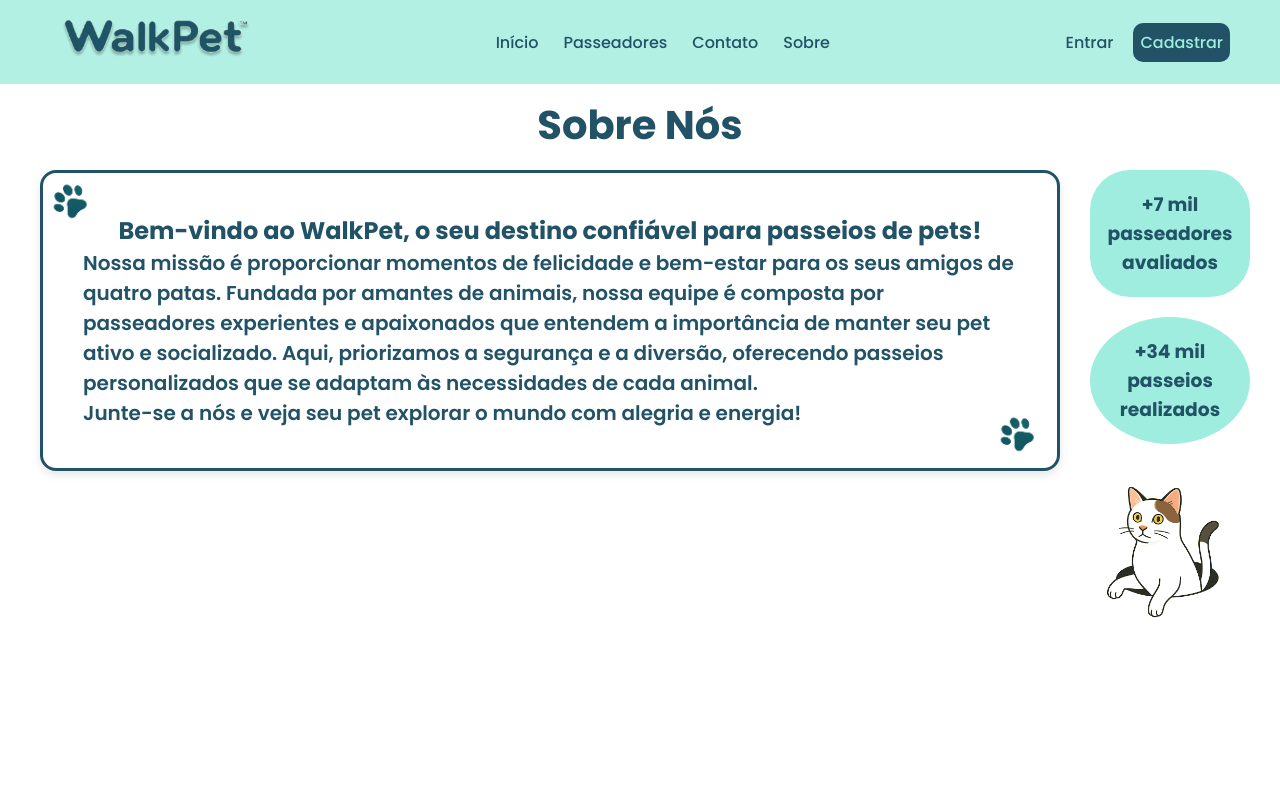
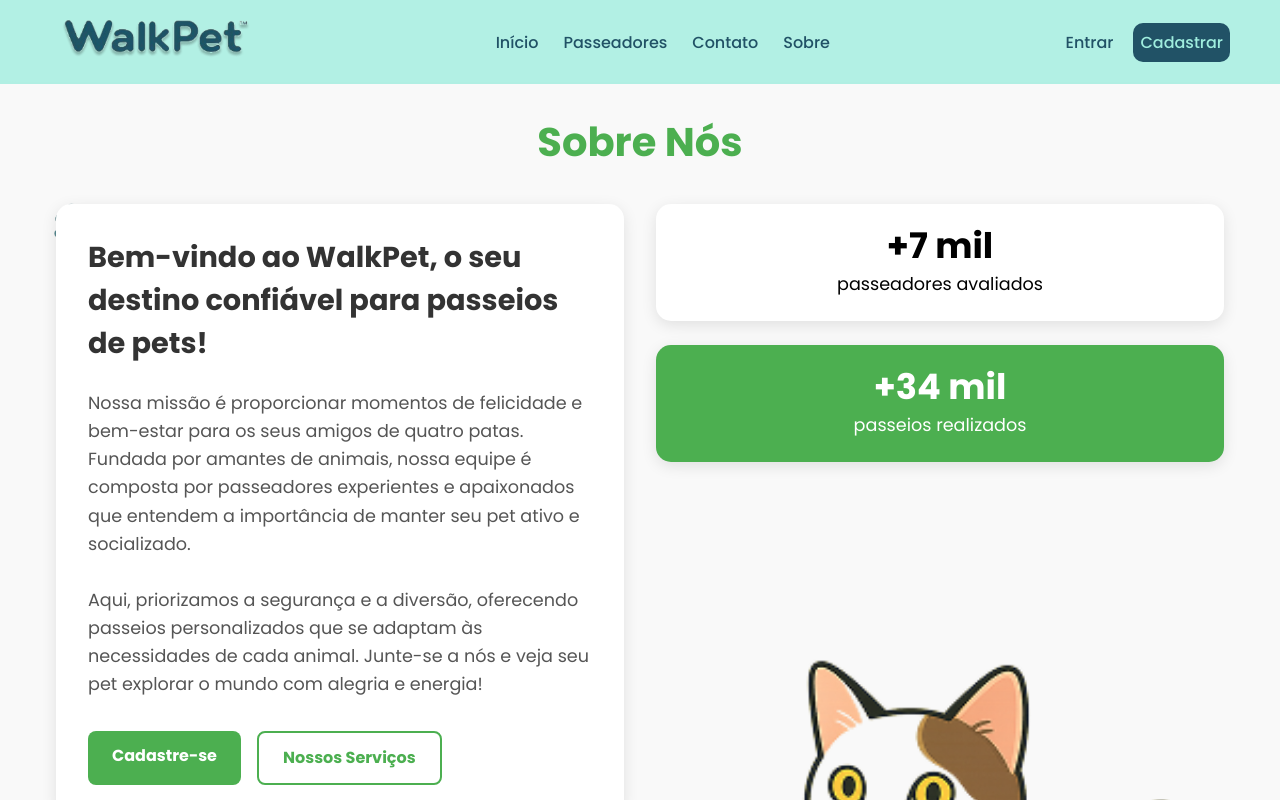
Before and after one commit to marcelloabritta/WalkPet, a React (Vite) app in the folder app-walkpet/: page /sobre in a window 1280 px wide. Shown: the top 800 px of the page. Built offline with nearby package versions, Linux system fonts and the light colour scheme.

Commit message:
Sobre Nós

```diff
--- a/app-walkpet/src/pages/SobreNos/index.jsx
+++ b/app-walkpet/src/pages/SobreNos/index.jsx
@@ -1,39 +1,49 @@
-
 import React from 'react';
-import pata from '../../assets/pataWalk.png'
-import pet from '../../assets/pet.png'
-import gato from "../../assets/gatoBuraco.png"
+import pata from '../../assets/pataWalk.png';
+import gato from "../../assets/gatoBuraco.png";
 import './style.css';
 import { Link } from 'react-router-dom';
 
 const Sobre = () => {
   return (
-    <div>
+    <div className="sobre-page">
       <div className="sobre">
-        <h1>Sobre Nós</h1>
+        <h1 className="sobre-title">Sobre Nós</h1>
         <div className="sobre-container">
-          <div className="left">
-            <img src={pata} alt="" className='img-left' />
-            <div className="left-top">
-              <h2>
+          <div className="sobre-left">
+            <img src={pata} alt="Pata decorativa" className='sobre-img-left' />
+            <div className="sobre-content">
+              <h2 className="sobre-subtitle">
                 Bem-vindo ao WalkPet, o seu destino confiável para passeios de pets!
               </h2>
-              <p>
-                Nossa missão é proporcionar momentos de felicidade e bem-estar para os seus amigos de quatro patas. Fundada por amantes de animais, nossa equipe é composta por passeadores experientes e apaixonados que entendem a importância de manter seu pet ativo e socializado. Aqui, priorizamos a segurança e a diversão, oferecendo passeios personalizados que se adaptam às necessidades de cada animal.
-                <br />Junte-se a nós e veja seu pet explorar o mundo com alegria e energia!
+              <p className="sobre-text">
+                Nossa missão é proporcionar momentos de felicidade e bem-estar para os seus amigos de quatro patas. Fundada por amantes de animais, nossa equipe é composta por passeadores experientes e apaixonados que entendem a importância de manter seu pet ativo e socializado.
+                <br /><br />
+                Aqui, priorizamos a segurança e a diversão, oferecendo passeios personalizados que se adaptam às necessidades de cada animal. Junte-se a nós e veja seu pet explorar o mundo com alegria e energia!
               </p>
-              <img src={pata} alt="" className='img-right' />
+              <div className="sobre-buttons">
+                <Link to="/cadastro" className="sobre-button">Cadastre-se</Link>
+                <Link to="/servicos" className="sobre-button sobre-button-secondary">Nossos Serviços</Link>
+              </div>
             </div>
           </div>
-          <div className="right">
-            <div className="right-top">
-              <h3>+7 mil <br /> passeadores <br />avaliados</h3>
+
+          <div className="sobre-right">
+            <div className="sobre-card">
+              <h3 className="sobre-number">+7 mil</h3>
+              <p className="sobre-label">passeadores avaliados</p>
             </div>
-            <div className="right-mid">
-              <h3>+34 mil <br /> passeios <br />realizados</h3>
+
+            <div className="sobre-card sobre-card-highlight">
+              <h3 className="sobre-number">+34 mil</h3>
+              <p className="sobre-label">passeios realizados</p>
             </div>
-            <div className="right-bottom">
-              <img src={gato} alt="walkpet logo" />
+
+            <div className="sobre-image-container">
+              <img src={gato} alt="Gato fofo" className="sobre-featured-image" />
+              <div className="sobre-image-overlay">
+                <p>Seu pet merece o melhor cuidado!</p>
+              </div>
             </div>
           </div>
         </div>
--- a/app-walkpet/src/pages/SobreNos/style.css
+++ b/app-walkpet/src/pages/SobreNos/style.css
@@ -1,102 +1,155 @@
 
+.sobre-page {
+    background-color: #f9f9f9;
+    min-height: 100vh;
+    padding: 2rem 0;
+  }
 
-.sobre h1{
-    color: var(--primary-blue);
+  .sobre-title {
     text-align: center;
-    font-size: 40px;
-    font-weight: bold;
-    margin: 15px;
+    color: #4CAF50;
+    margin-bottom: 2rem;
+    font-size: 2.5rem;
   }
 
   .sobre-container {
     display: flex;
-    align-items: flex-start;
+    max-width: 1200px;
+    margin: 0 auto;
+    gap: 2rem;
+    padding: 0 1rem;
   }
 
-.sobre-container .left {
-    margin-left: 40px;
-}
-
-.sobre-container .left-top {
-    display: flex;
-    align-items: center;
-    flex-direction: column;
-    border: 3px solid var(--primary-blue);
-    padding: 40px;
-    border-radius: 16px;
-    box-shadow: 0 4px 8px rgba(0, 0, 0, 0.1);
-    color: var(--primary-blue);
+  .sobre-left {
+    flex: 1;
     position: relative;
   }
 
-.sobre-container .left-top p {
-    font-weight: 600;
-    font-size: 20px;
+  .sobre-img-left {
+    position: absolute;
+    top: -20px;
+    left: -20px;
+    width: 80px;
+    opacity: 0.7;
+    z-index: 0;
   }
 
-.sobre-container .left-bottom {
-    display: flex;
-    flex-direction: row;
-    margin-top: 50px;
-    align-items: center;
+  .sobre-content {
+    background: white;
+    padding: 2rem;
+    border-radius: 15px;
+    box-shadow: 0 4px 15px rgba(0,0,0,0.1);
+    position: relative;
+    z-index: 1;
   }
 
-.sobre-container .left-bottom a {
-    display: inline-flex;
-    align-items: center;
-    justify-content: center;
-    text-decoration: none;
-    color: #82BCCD;
-    font-weight: bolder;
-    margin-right: 50px;
-    font-size: 20px;
+  .sobre-subtitle {
+    color: #333;
+    font-size: 1.8rem;
+    margin-bottom: 1.5rem;
   }
 
-.sobre-container .left-bottom img {
-    width: 50px;
-    transform: rotate(-45deg);
+  .sobre-text {
+    color: #555;
+    line-height: 1.6;
+    font-size: 1.1rem;
+    margin-bottom: 2rem;
   }
 
-.sobre-container .right {
+  .sobre-right {
+    flex: 1;
     display: flex;
     flex-direction: column;
-    justify-content: center;
-    align-self: center;
-    margin: 0 30px;
+    gap: 1.5rem;
   }
 
-.sobre-container .right-top, .right-mid{
+  .sobre-card {
+    background: white;
+    padding: 1.5rem;
+    border-radius: 15px;
+    box-shadow: 0 4px 15px rgba(0,0,0,0.1);
     text-align: center;
-    background: var(--light-blue);
-    color: var(--primary-blue);
-    font-weight: bolder;
-    width: 160px;
-    border-radius: 40px;
-    padding: 20px 0;
-    display: flex;
-    align-items: center;
-    justify-content: center;
   }
 
-.sobre-container .right-mid {
-    width: 160px;
-    text-align: center;
-    border-radius: 100%;
-    padding: 20px 0;
-    margin-top: 20px;
+  .sobre-card-highlight {
+    background: #4CAF50;
+    color: white;
   }
 
-.sobre-container .right-bottom img {
-    width: 140px;
+  .sobre-number {
+    font-size: 2.2rem;
+    margin: 0;
+    line-height: 1;
   }
 
-.left img {
-    position: absolute;
-    z-index: 7;
-    width: 60px;
+  .sobre-label {
+    font-size: 1.1rem;
+    margin: 0.5rem 0 0;
   }
 
-.left .img-right {
-    right: 10px;
-    top: 230px;
+  .sobre-image-container {
+    position: relative;
+    border-radius: 15px;
+    overflow: hidden;
+    flex-grow: 1;
   }
+
+  .sobre-featured-image {
+    width: 100%;
+    height: 100%;
+    object-fit: cover;
+  }
+
+  .sobre-image-overlay {
+    position: absolute;
+    bottom: 0;
+    left: 0;
+    right: 0;
+    background: rgba(0,0,0,0.6);
+    color: white;
+    padding: 1rem;
+    text-align: center;
+  }
+
+  .sobre-buttons {
+    display: flex;
+    gap: 1rem;
+    margin-top: 2rem;
+  }
+
+  .sobre-button {
+    padding: 0.8rem 1.5rem;
+    background: #4CAF50;
+    color: white;
+    border: none;
+    border-radius: 8px;
+    text-decoration: none;
+    font-weight: bold;
+    transition: all 0.3s ease;
+    text-align: center;
+  }
+
+  .sobre-button-secondary {
+    background: white;
+    color: #4CAF50;
+    border: 2px solid #4CAF50;
+  }
+
+  .sobre-button:hover {
+    transform: translateY(-3px);
+    box-shadow: 0 5px 15px rgba(0,0,0,0.1);
+  }
+
+  @media (max-width: 768px) {
+    .sobre-container {
+      flex-direction: column;
+    }
+
+    .sobre-img-left {
+      display: none;
+    }
+
+    .sobre-buttons {
+      flex-direction: column;
+    }
+  }
```
Lines whose indentation alone changed are shown as unchanged.
